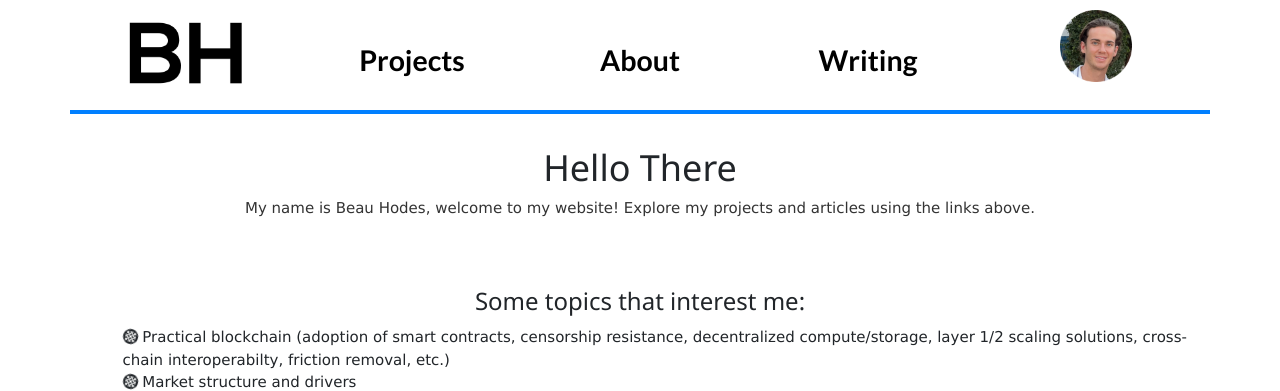
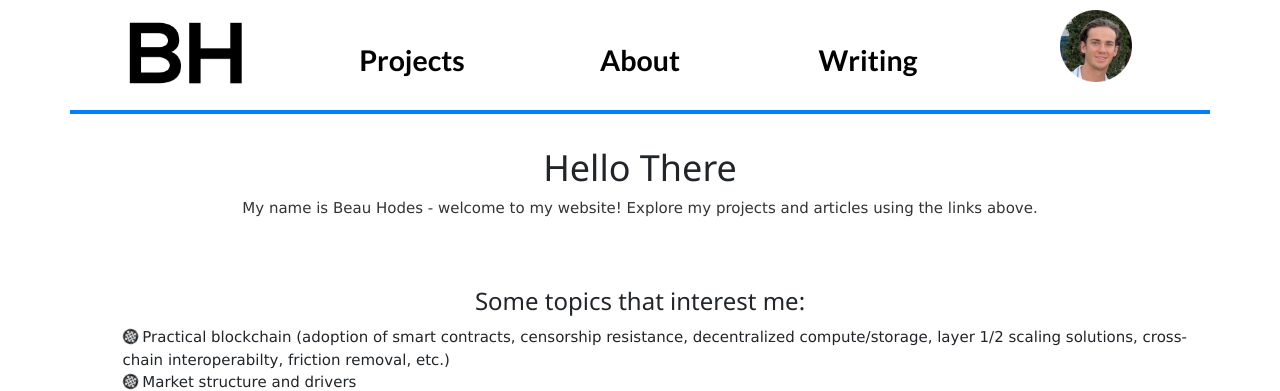
Before and after one commit to beauhodes/beauhodes.github.io, a Jekyll site: the page built from index.html, in a window 1280 px wide. Shown: the top 391 px of the page. Built offline with Jekyll 4.4.1, drawn with Linux system fonts in a browser that asks for light colours; nearby versions of some CDN libraries.

Commit message:
Update index.html

```diff
--- a/index.html
+++ b/index.html
@@ -4,7 +4,7 @@
 ---
 <br>
 <h1 style="text-align:center;">Hello There</h1>
-<p style="text-align:center;">My name is Beau Hodes, welcome to my website! Explore my projects and articles using the links above.</p>
+<p style="text-align:center;">My name is Beau Hodes - welcome to my website! Explore my projects and articles using the links above.</p>
 <br>
 <br>
 <h3 style="text-align:center;">Some topics that interest me:</h3>
```
